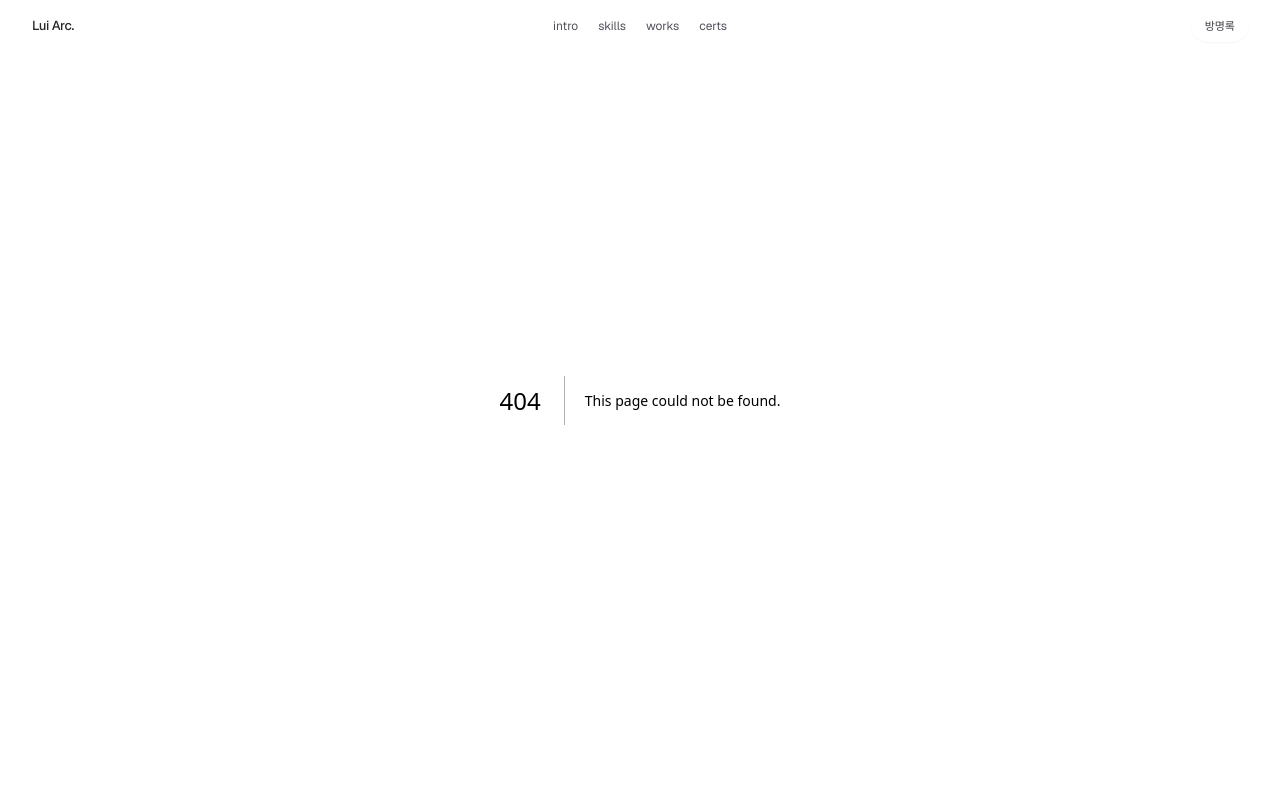
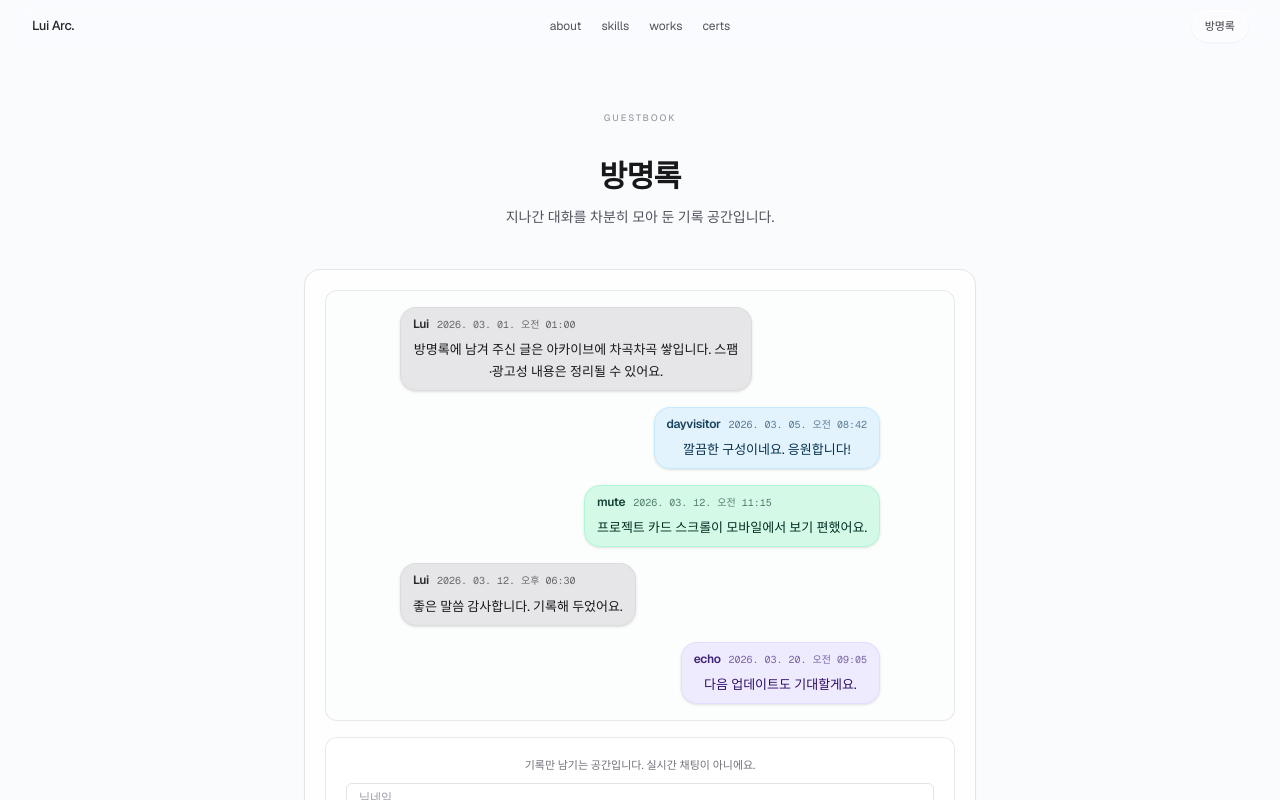
Before and after one commit to Lui-die-lui/lui-archive, a Next.js app: page /guestbook in a window 1280 px wide. Before the commit this address had no page. Shown: the top 800 px of the page. Built offline with nearby package versions, Linux system fonts and the light colour scheme.

Commit message:
feat: certs section / contact(footer) 구현 완료

```diff
--- /dev/null
+++ b/app/guestbook/page.tsx
@@ -0,0 +1,5 @@
+import GuestbookSection from "@/components/sections/GuestbookSection";
+
+export default function GuestbookPage() {
+  return <GuestbookSection />;
+}
--- a/app/page.tsx
+++ b/app/page.tsx
@@ -1,7 +1,6 @@
 import Footer from "@/components/layout/Footer";
 import AboutSection from "@/components/sections/AboutSection";
 import CertsSection from "@/components/sections/CertsSection";
-import GuestbookSection from "@/components/sections/GuestbookSection";
 import HeroSection from "@/components/sections/HeroSection";
 import ProjectsSection from "@/components/sections/ProjectsSection";
 import SkillsSection from "@/components/sections/SkillsSection";
@@ -14,7 +13,6 @@ export default function Home() {
       <SkillsSection />
       <ProjectsSection />
       <CertsSection />
-      <GuestbookSection />
       <Footer />
     </main>
   );
--- a/components/guestbook/GuestbookPanel.tsx
+++ b/components/guestbook/GuestbookPanel.tsx
@@ -62,12 +62,14 @@ export default function GuestbookPanel({ initialEntries }: Props) {
   }
 
   return (
-    <div className="rounded-lg border border-zinc-200/90 bg-zinc-50/50 shadow-[0_1px_0_0_rgba(0,0,0,0.03)]">
+    <div className="mx-auto w-full max-w-2xl rounded-2xl border border-zinc-200/90 bg-white/70 backdrop-blur-sm shadow-[0_1px_2px_rgba(15,23,42,0.04)]">
+      <div className="space-y-4 p-4 md:p-5">
         <div
-        className="max-h-[min(28rem,55vh)] space-y-5 overflow-y-auto p-4 md:space-y-4 md:p-4"
+          className="max-h-[min(28rem,55vh)] overflow-y-auto rounded-xl border border-zinc-200/80 bg-zinc-50/40 px-4 py-4"
           role="log"
           aria-label="방명록 기록"
         >
+          <div className="mx-auto w-full max-w-[30rem] space-y-4">
             {sorted.map((entry) => {
               const isAdmin = entry.authorType === "admin";
               const bubbleClass = isAdmin
@@ -77,7 +79,9 @@ export default function GuestbookPanel({ initialEntries }: Props) {
               return (
                 <div
                   key={entry.id}
-              className={`flex w-full ${isAdmin ? "justify-start" : "justify-end"}`}
+                  className={`flex w-full ${
+                    isAdmin ? "justify-start" : "justify-end"
+                  }`}
                 >
                   <div
                     className={`max-w-[min(100%,20rem)] rounded-2xl px-3.5 py-2.5 text-sm leading-relaxed shadow-sm md:max-w-[22rem] md:px-3 md:py-2 md:text-[0.8125rem] md:leading-relaxed ${bubbleClass}`}
@@ -93,16 +97,19 @@ export default function GuestbookPanel({ initialEntries }: Props) {
                         {formatArchivedTime(entry.createdAt)}
                       </span>
                     </div>
-                <p className="mt-1.5 whitespace-pre-wrap">{entry.message}</p>
+                    <p className="mt-1.5 whitespace-pre-wrap">
+                      {entry.message}
+                    </p>
                   </div>
                 </div>
               );
             })}
           </div>
+        </div>
 
         <form
           onSubmit={handleSubmit}
-        className="border-t border-zinc-200/80 bg-white/95 p-4 md:p-4"
+          className="rounded-xl border border-zinc-200/80 bg-white/95 p-4 md:p-5"
           aria-label="방명록 남기기"
         >
           <p className="mb-3 text-xs text-zinc-500 md:mb-2.5 md:text-[0.6875rem]">
@@ -137,7 +144,11 @@ export default function GuestbookPanel({ initialEntries }: Props) {
               <p className="mb-2 text-[11px] font-medium uppercase tracking-wider text-zinc-400 md:mb-1.5 md:text-[10px]">
                 말풍선 색
               </p>
-            <div className="flex flex-wrap gap-2" role="group" aria-label="말풍선 색 선택">
+              <div
+                className="flex flex-wrap gap-2"
+                role="group"
+                aria-label="말풍선 색 선택"
+              >
                 {guestBubblePalette.map((opt) => {
                   const selected = selectedColor === opt.id;
                   return (
@@ -166,5 +177,6 @@ export default function GuestbookPanel({ initialEntries }: Props) {
           </div>
         </form>
       </div>
+    </div>
   );
 }
--- a/components/layout/Footer.tsx
+++ b/components/layout/Footer.tsx
@@ -1,59 +1,74 @@
 import { contact } from "@/data/contact";
+import { AiOutlineMail, AiOutlineInstagram } from "react-icons/ai";
+import { FaGithub } from "react-icons/fa";
+import { SiVelog } from "react-icons/si";
 
 export default function Footer() {
   return (
     <footer
       id="footer"
-      className="border-t border-zinc-200/80 bg-[#fafbfd]"
+      className="border-t border-zinc-200/80 bg-[#f0f7ff]"
       aria-labelledby="footer-heading"
     >
-      <div className="site-container py-14 md:py-14">
-        <h2
-          id="footer-heading"
-          className="text-sm font-medium uppercase tracking-[0.18em] text-zinc-400 md:text-xs"
-        >
+      <div className="site-container py-12 md:py-16">
+        <h2 id="footer-heading" className="sr-only">
           Contact
         </h2>
-        <p className="mt-2 text-sm text-zinc-600 md:text-xs">
+
+        <div className="flex flex-col gap-7 md:flex-row md:items-center md:justify-between">
+          <p className="text-sm text-zinc-600">
+            <span className="font-medium text-zinc-700">Lui Archive</span>
+            <span className="text-zinc-400"> · 2026</span>
+          </p>
+
+          <div className="flex flex-wrap items-center justify-center gap-x-6 gap-y-3 text-sm md:justify-end">
             <a
               href={contact.emailHref}
-            className="text-zinc-900 underline decoration-zinc-300 underline-offset-4 transition-colors hover:decoration-zinc-500"
+              className="group flex items-center gap-2.5 text-zinc-600 transition-colors hover:text-zinc-900"
             >
+              <AiOutlineMail className="h-4 w-4 text-zinc-500 transition-colors group-hover:text-zinc-800" />
+              <span className="break-all transition-colors group-hover:text-zinc-800">
                 {contact.email}
+              </span>
             </a>
-        </p>
-        <ul className="mt-6 flex flex-wrap gap-x-6 gap-y-2 text-sm text-zinc-500 md:mt-5 md:text-xs">
-          <li>
+
             <a
               href={contact.github.href}
-              className="transition-colors hover:text-zinc-800"
               target="_blank"
               rel="noopener noreferrer"
+              className="group flex items-center gap-2.5 text-zinc-600 transition-colors hover:text-zinc-900"
             >
+              <FaGithub className="h-4 w-4 text-zinc-500 transition-colors group-hover:text-zinc-800" />
+              <span className="transition-colors group-hover:text-zinc-800">
                 {contact.github.label}
+              </span>
             </a>
-          </li>
-          <li>
+
             <a
               href={contact.velog.href}
-              className="transition-colors hover:text-zinc-800"
               target="_blank"
               rel="noopener noreferrer"
+              className="group flex items-center gap-2.5 text-zinc-600 transition-colors hover:text-zinc-900"
             >
+              <SiVelog className="h-4 w-4 text-zinc-500 transition-colors group-hover:text-zinc-800" />
+              <span className="transition-colors group-hover:text-zinc-800">
                 {contact.velog.label}
+              </span>
             </a>
-          </li>
-          <li>
+
             <a
               href={contact.instagram.href}
-              className="transition-colors hover:text-zinc-800"
               target="_blank"
               rel="noopener noreferrer"
+              className="group flex items-center gap-2.5 text-zinc-600 transition-colors hover:text-zinc-900"
             >
+              <AiOutlineInstagram className="h-4 w-4 text-zinc-500 transition-colors group-hover:text-zinc-800" />
+              <span className="transition-colors group-hover:text-zinc-800">
                 {contact.instagram.label}
+              </span>
             </a>
-          </li>
-        </ul>
+          </div>
+        </div>
       </div>
     </footer>
   );
--- a/components/layout/MobileNavMenu.tsx
+++ b/components/layout/MobileNavMenu.tsx
@@ -1,15 +1,16 @@
 "use client";
 
+import Link from "next/link";
 import { siteNavItems } from "@/data/siteNav";
 import { useCallback, useEffect, useId, useRef, useState } from "react";
 
 /** 방명록과 같은 높이·글라스 느낌, 테두리 없음 */
 const menuTriggerClass =
-  "flex h-8 w-8 shrink-0 items-center justify-center rounded-full bg-white/[0.28] text-zinc-700 shadow-[inset_0_1px_0_rgba(255,255,255,0.7),0_1px_2px_rgba(15,23,42,0.05)] backdrop-blur-md backdrop-saturate-150 transition-[background-color,box-shadow,color] hover:bg-white/[0.38] hover:text-zinc-900 hover:shadow-[inset_0_1px_0_rgba(255,255,255,0.85),0_2px_8px_rgba(15,23,42,0.06)] focus:outline-none focus-visible:ring-2 focus-visible:ring-zinc-400/50 focus-visible:ring-offset-2 focus-visible:ring-offset-transparent";
+  "relative z-[60] flex h-8 w-8 shrink-0 cursor-pointer items-center justify-center rounded-full bg-white/[0.28] text-zinc-700 shadow-[inset_0_1px_0_rgba(255,255,255,0.7),0_1px_2px_rgba(15,23,42,0.05)] backdrop-blur-md backdrop-saturate-150 transition-[background-color,box-shadow,color] hover:bg-white/[0.38] hover:text-zinc-900 hover:shadow-[inset_0_1px_0_rgba(255,255,255,0.85),0_2px_8px_rgba(15,23,42,0.06)] focus:outline-none focus-visible:ring-2 focus-visible:ring-zinc-400/50 focus-visible:ring-offset-2 focus-visible:ring-offset-transparent";
 
 /** 헤더 바로 아래 전폭 아코디언 — 불투명 글라스 */
 const accordionPanelClass =
-  "fixed left-0 right-0 top-12 z-[55] border-t border-[#D7E4EE]/90 bg-[#F4F8FB]/94 shadow-[inset_0_1px_0_rgba(255,255,255,0.95),0_12px_24px_-12px_rgba(15,23,42,0.08)] backdrop-blur-2xl backdrop-saturate-150 motion-safe:transition-[opacity,transform] motion-safe:duration-200 motion-safe:ease-out md:hidden";
+  "fixed left-0 right-0 top-12 z-[70] pointer-events-auto border-t border-[#D7E4EE]/90 bg-[#F4F8FB]/94 shadow-[inset_0_1px_0_rgba(255,255,255,0.95),0_12px_24px_-12px_rgba(15,23,42,0.08)] backdrop-blur-2xl backdrop-saturate-150 motion-safe:transition-[opacity,transform] motion-safe:duration-200 motion-safe:ease-out md:hidden";
 
 export default function MobileNavMenu() {
   const [open, setOpen] = useState(false);
@@ -20,11 +21,11 @@ export default function MobileNavMenu() {
 
   useEffect(() => {
     if (!open) return;
-    const onDoc = (e: MouseEvent) => {
+    const onDoc = (e: PointerEvent) => {
       if (!wrapRef.current?.contains(e.target as Node)) close();
     };
-    document.addEventListener("mousedown", onDoc);
-    return () => document.removeEventListener("mousedown", onDoc);
+    document.addEventListener("pointerdown", onDoc);
+    return () => document.removeEventListener("pointerdown", onDoc);
   }, [open, close]);
 
   useEffect(() => {
@@ -45,6 +46,10 @@ export default function MobileNavMenu() {
         aria-controls={menuId}
         aria-label={open ? "메뉴 닫기" : "섹션 메뉴 열기"}
         onClick={() => setOpen((v) => !v)}
+        onPointerDown={(e) => {
+          // 터치에서 이벤트가 문서 바깥 클릭(close) 로직에 섞이는 케이스를 줄이기 위함
+          e.stopPropagation();
+        }}
       >
         <svg
           width="18"
@@ -82,14 +87,14 @@ export default function MobileNavMenu() {
             <ul className="divide-y divide-[#D7E4EE]/80">
               {siteNavItems.map((item) => (
                 <li key={item.href} role="none">
-                  <a
+                  <Link
                     role="menuitem"
                     href={item.href}
                     className="block py-3.5 text-base font-medium tracking-tight text-zinc-800 transition-colors hover:bg-white/45 active:bg-white/55 sm:py-4 sm:text-[1.0625rem]"
                     onClick={close}
                   >
                     {item.label}
-                  </a>
+                  </Link>
                 </li>
               ))}
             </ul>
--- a/components/layout/SiteHeader.tsx
+++ b/components/layout/SiteHeader.tsx
@@ -1,3 +1,4 @@
+import Link from "next/link";
 import MobileNavMenu from "@/components/layout/MobileNavMenu";
 import { ctaPillGlassButton } from "@/components/ui/ctaPill";
 import { siteNavItems } from "@/data/siteNav";
@@ -10,12 +11,12 @@ export default function SiteHeader() {
       role="banner"
     >
       <div className="site-container flex h-12 items-center justify-between gap-3 md:h-[3.25rem] md:gap-6">
-        <a
-          href="#hero"
+        <Link
+          href="/#hero"
           className="shrink-0 text-sm font-medium tracking-tight text-zinc-800 transition-colors hover:text-zinc-950 md:text-[0.8125rem]"
         >
           Lui Arc.
-        </a>
+        </Link>
 
         <nav
           aria-label="페이지 섹션"
@@ -24,21 +25,21 @@ export default function SiteHeader() {
           <ul className="flex justify-center gap-4 whitespace-nowrap text-[0.8125rem] text-zinc-600 md:text-[0.75rem] lg:gap-5">
             {siteNavItems.map((item) => (
               <li key={item.href} className="shrink-0">
-                <a
+                <Link
                   href={item.href}
                   className="transition-colors hover:text-zinc-900"
                 >
                   {item.label}
-                </a>
+                </Link>
               </li>
             ))}
           </ul>
         </nav>
 
         <div className="flex shrink-0 items-center gap-2">
-          <a href="#guestbook" className={ctaPillGlassButton}>
+          <Link href="/guestbook" className={ctaPillGlassButton}>
             방명록
-          </a>
+          </Link>
           <MobileNavMenu />
         </div>
       </div>
--- a/components/sections/GuestbookSection.tsx
+++ b/components/sections/GuestbookSection.tsx
@@ -1,25 +1,27 @@
+import SectionLabel from "@/components/ui/SectionLabel";
 import GuestbookPanel from "@/components/guestbook/GuestbookPanel";
 import { guestbookEntries } from "@/data/guestbook";
 
 export default function GuestbookSection() {
   return (
-    <section
-      id="guestbook"
-      aria-labelledby="guestbook-heading"
-      className="border-b border-zinc-200/80 bg-white"
-    >
+    <section aria-labelledby="guestbook-heading" className="bg-[#fafbfd]">
       <div className="site-container py-24 md:py-28">
-        <h2
+        <div className="mx-auto flex max-w-2xl flex-col items-center text-center">
+          <SectionLabel as="p" className="w-full text-center">
+            GUESTBOOK
+          </SectionLabel>
+          <h1
             id="guestbook-heading"
-          className="text-lg font-medium tracking-tight text-zinc-900 md:text-base"
+            className="mt-1.5 text-2xl font-semibold tracking-tight text-zinc-900 md:text-[1.9rem]"
           >
             방명록
-        </h2>
+          </h1>
           <p className="mt-3 max-w-xl text-sm leading-relaxed text-zinc-600 md:mt-2.5 md:text-sm">
-          지나간 대화를 차분히 모아 둔 로그처럼 남겨 두는 공간입니다.
+            지나간 대화를 차분히 모아 둔 기록 공간입니다.
           </p>
-        <div className="mt-10">
+          <div className="mt-10 w-full">
             <GuestbookPanel initialEntries={guestbookEntries} />
+          </div>
         </div>
       </div>
     </section>
--- a/data/certs.ts
+++ b/data/certs.ts
@@ -32,7 +32,7 @@ export const certs: Cert[] = [
     title: "Google AI Essentials",
     issuer: "Google",
     issuedAt: "Dec 2025",
-    url: "https://www.coursera.org/learn/google-ai-essentials",
+    url: "https://naver.me/G4dIhWaS",
     hasPublicLink: true,
     avatarText: "G",
     avatarVariant: "google",
@@ -42,7 +42,7 @@ export const certs: Cert[] = [
     title: "Claude Code in Action",
     issuer: "Anthropic",
     issuedAt: "Mar 2026",
-    url: "https://www.anthropic.com/learn",
+    url: "https://naver.me/x9VQGBDs",
     hasPublicLink: true,
     avatarText: "A",
     avatarVariant: "anthropic",
@@ -52,7 +52,7 @@ export const certs: Cert[] = [
     title: "Claude 101",
     issuer: "Anthropic",
     issuedAt: "Apr 2026",
-    url: "https://www.anthropic.com/learn",
+    url: "https://naver.me/GfrZgCT6",
     hasPublicLink: true,
     avatarText: "A",
     avatarVariant: "anthropic",
@@ -62,7 +62,7 @@ export const certs: Cert[] = [
     title: "Introduction to Claude Cowork",
     issuer: "Anthropic",
     issuedAt: "Apr 2026",
-    url: "https://www.anthropic.com/learn",
+    url: "https://naver.me/GsBlDPnn",
     hasPublicLink: true,
     avatarText: "A",
     avatarVariant: "anthropic",
--- a/data/contact.ts
+++ b/data/contact.ts
@@ -1,7 +1,12 @@
 /** 푸터·연락용 링크(mock). 실제 값으로 교체하세요. */
 export const contact = {
-  email: "hello@example.com",
-  emailHref: "mailto:hello@example.com",
+  email: "Email",
+  // Gmail 새 메일 작성 화면(view=cm)으로 이동
+  emailHref:
+    "https://mail.google.com/mail/?view=cm&fs=1" +
+    `&to=${encodeURIComponent("lsg960528@gmail.com")}` +
+    `&su=${encodeURIComponent("포트폴리오 문의")}` +
+    `&body=${encodeURIComponent("안녕하세요. 포트폴리오를 보고 연락드립니다.")}`,
   github: {
     href: "https://github.com/Lui-die-lui",
     label: "GitHub",
@@ -10,5 +15,5 @@ export const contact = {
     href: "https://velog.io/@luislki_",
     label: "Velog",
   },
-  instagram: { href: "https://instagram.com", label: "Instagram" },
+  instagram: { href: "https://www.instagram.com/hybridlife.lui?igsh=MWswMjk1YXMyaTl0bQ%3D%3D&utm_source=qr", label: "Instagram" },
 } as const;
--- a/data/siteNav.ts
+++ b/data/siteNav.ts
@@ -1,6 +1,6 @@
 export const siteNavItems = [
-  { href: "#about", label: "intro" },
-  { href: "#skills", label: "skills" },
-  { href: "#projects", label: "works" },
-  { href: "#certs", label: "certs" },
+  { href: "/#about", label: "about" },
+  { href: "/#skills", label: "skills" },
+  { href: "/#projects", label: "works" },
+  { href: "/#certs", label: "certs" },
 ] as const;
--- a/package.json
+++ b/package.json
@@ -15,6 +15,7 @@
     "next": "16.2.2",
     "react": "19.2.4",
     "react-dom": "19.2.4",
+    "react-icons": "^5.6.0",
     "tailwind-merge": "^3.5.0"
   },
   "devDependencies": {
```
Also changed, not shown: 7 other files (tests, documents, lock files or other folders). Lines whose indentation alone changed are shown as unchanged.
